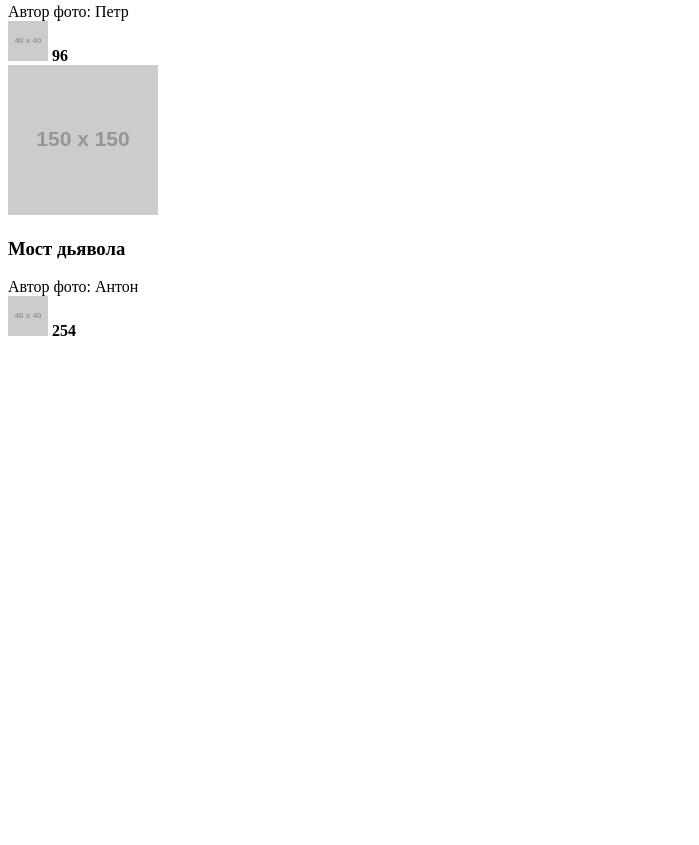
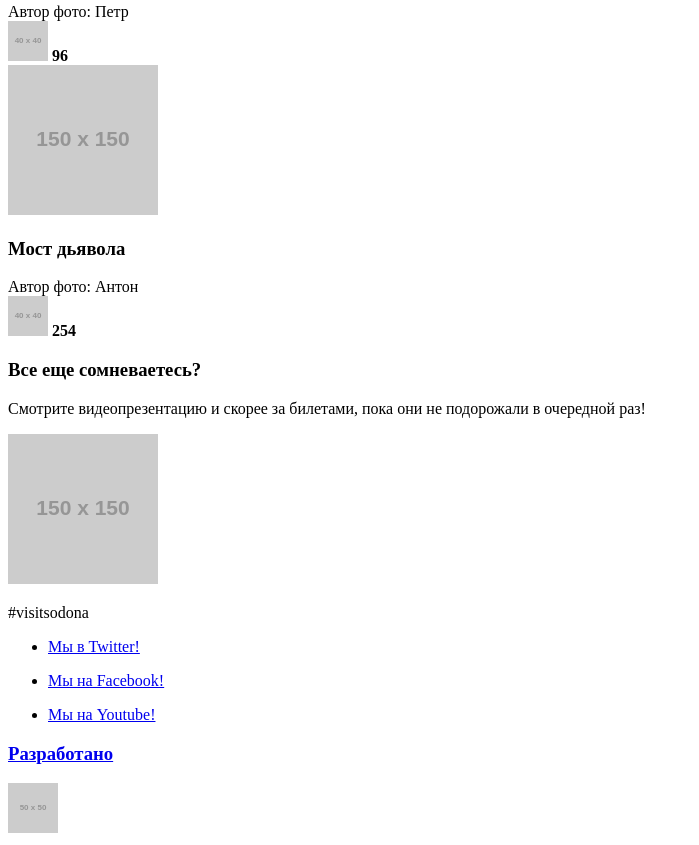
Before and after one commit to AndreiKavalenka/428409-sedona-21, a website: page source/catalog.html in a window 1280 px wide. Shown: the part 1357-2202 px from the top of the page, without its empty margins (0-699 px from the left). Before the commit the page ends 1705 px from the top, so only its background shows below. Drawn offline with Linux system fonts and the light colour scheme; placeholder pictures from the web are drawn by us.

Commit message:
Завершена верстка макетов

```diff
--- a/source/catalog.html
+++ b/source/catalog.html
@@ -93,8 +93,50 @@
             <b class="counter__score">254</b>
           </div>
         </div>
+      </div>
+    </section>
 
+    <section class="page-main__promo">
+      <h3 class="promo__title">Все еще сомневаетесь?</h3>
+      <p class="promo__description">Смотрите видеопрезентацию и скорее за билетами, пока они не подорожали в очередной раз!</p>
+      <img class="promo__image" src="https://via.placeholder.com/150x150" alt="Promo-presentation" width="150" height="150">
+    </section>
   </main>
+
+<footer class="page-footer">
+  <div class="page-footer__wrapper">
+
+    <div class="page-footer__hashtag">
+      <p class="hashtag__title">#visitsodona</p>
+    </div>
+
+    <div class="page-footer__social">
+      <ul class="social__list">
+        <li>
+          <a class="social__link--twitter" href="https://twitter.com/">Мы в Twitter!</a>
+        </li>
+      </ul>
+      <ul class="social__list">
+        <li>
+          <a class="social__link--facebook" href="https://www.youtube.com/">Мы на Facebook!</a>
+        </li>
+      </ul>
+      <ul class="social__list">
+        <li>
+          <a class="social__link--youtube" href="https://www.youtube.com/">Мы на Youtube!</a>
+        </li>
+      </ul>
+    </div>
+
+    <div class="page-footer__copyright">
+      <a href="https://htmlacademy.ru/">
+        <h3 class="copyright__title">Разработано</h3>
+        <img class="copyright__image" src="https://via.placeholder.com/50x50" alt="HTML академия" width="50" height="50">
+      </a>
+    </div>
+
+  </div>
+</footer>
 </body>
 
 </html>
```
